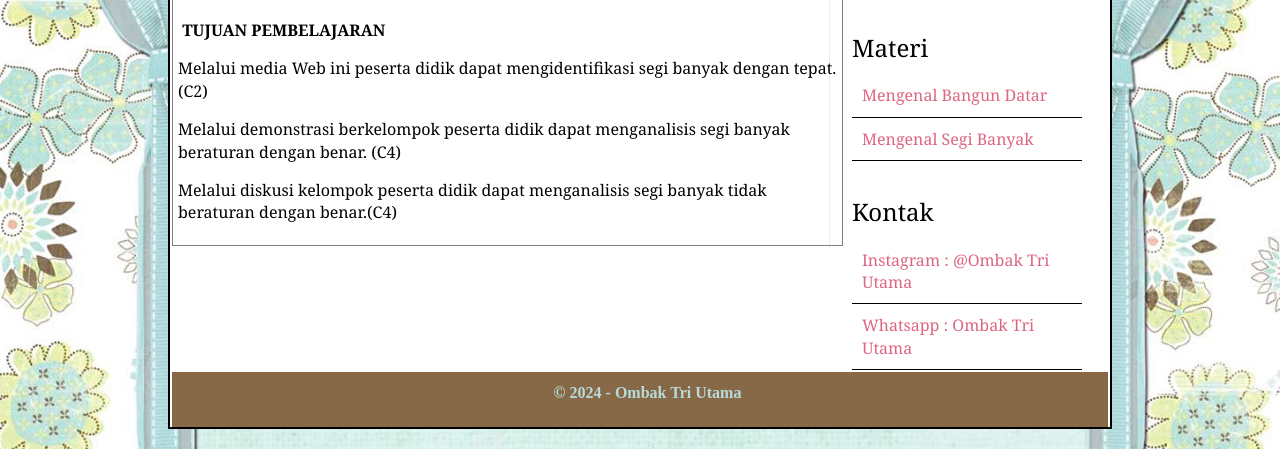
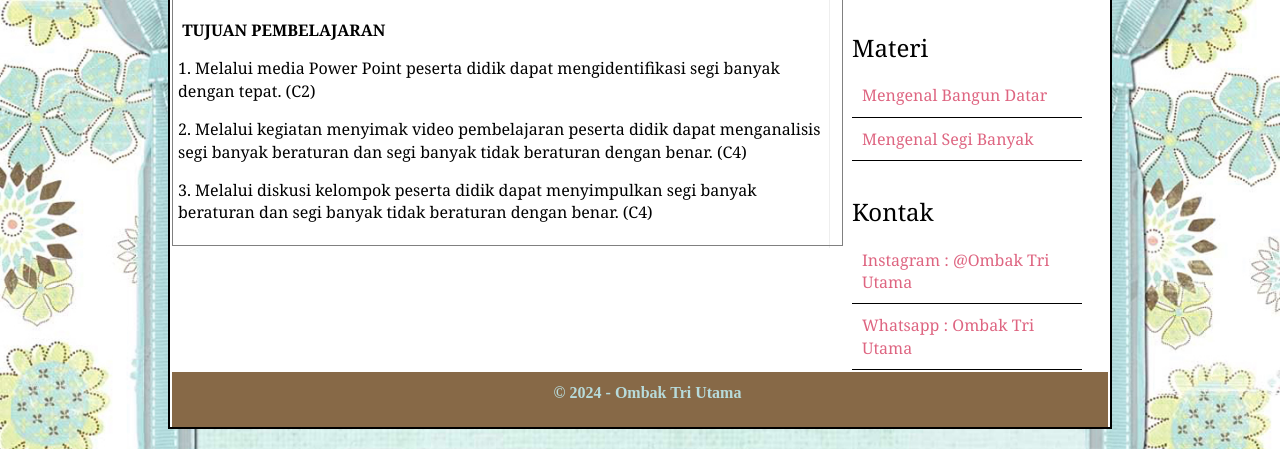
Before and after one commit to ombakutama/ombakutamamatematika, a plain HTML site: page tujuanpembelajaran.html in a window 1280 px wide. Shown: the part 429-878 px from the top of the page. Drawn offline with Linux system fonts and the light colour scheme; a script that the page names is missing.

Commit message:
Update tujuanpembelajaran.html

```diff
--- a/tujuanpembelajaran.html
+++ b/tujuanpembelajaran.html
@@ -20,9 +20,9 @@
 			<section class="courses">
 				<article>
 				  <p><strong>&nbsp;TUJUAN PEMBELAJARAN</strong></p>
-				  <p>Melalui media Web ini peserta didik dapat mengidentifikasi segi banyak dengan tepat.(C2)&nbsp;</p>
-<p>Melalui demonstrasi berkelompok peserta didik dapat menganalisis segi banyak beraturan dengan benar. (C4)&nbsp;</p>
-				  <p>Melalui diskusi kelompok peserta didik dapat menganalisis segi banyak tidak beraturan dengan benar.(C4) </p>
+				  <p>1.	Melalui media Power Point peserta didik dapat mengidentifikasi segi banyak dengan tepat. (C2)&nbsp;</p>
+<p>2.	Melalui kegiatan menyimak video pembelajaran peserta didik dapat menganalisis segi banyak beraturan dan segi banyak tidak beraturan dengan benar. (C4)&nbsp;</p>
+				  <p>3.	Melalui diskusi kelompok peserta didik dapat  menyimpulkan segi banyak beraturan dan segi banyak tidak beraturan dengan benar. (C4)</p>
 </script>
 		<script src="quiz-script.js"></script>
 					</article>
```
